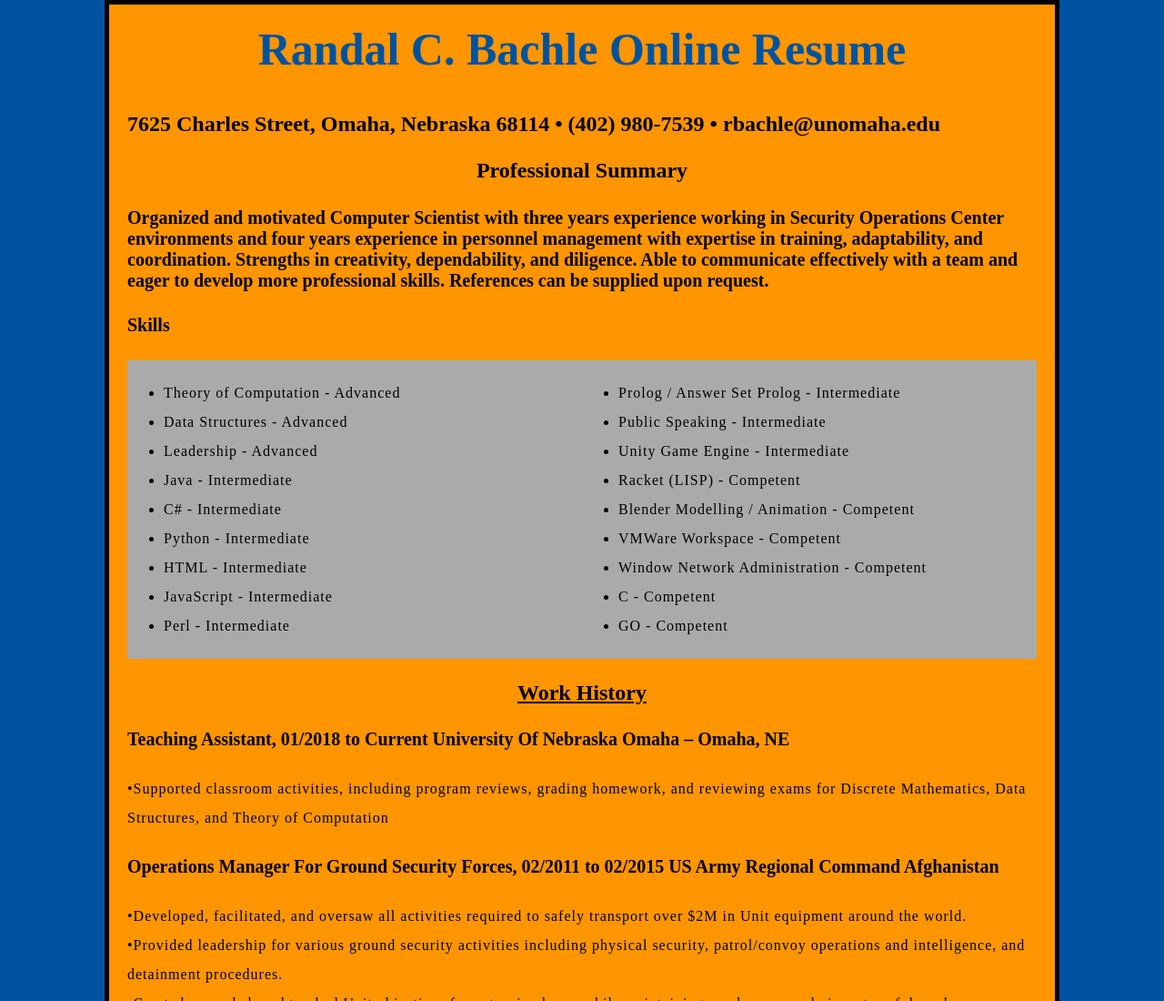
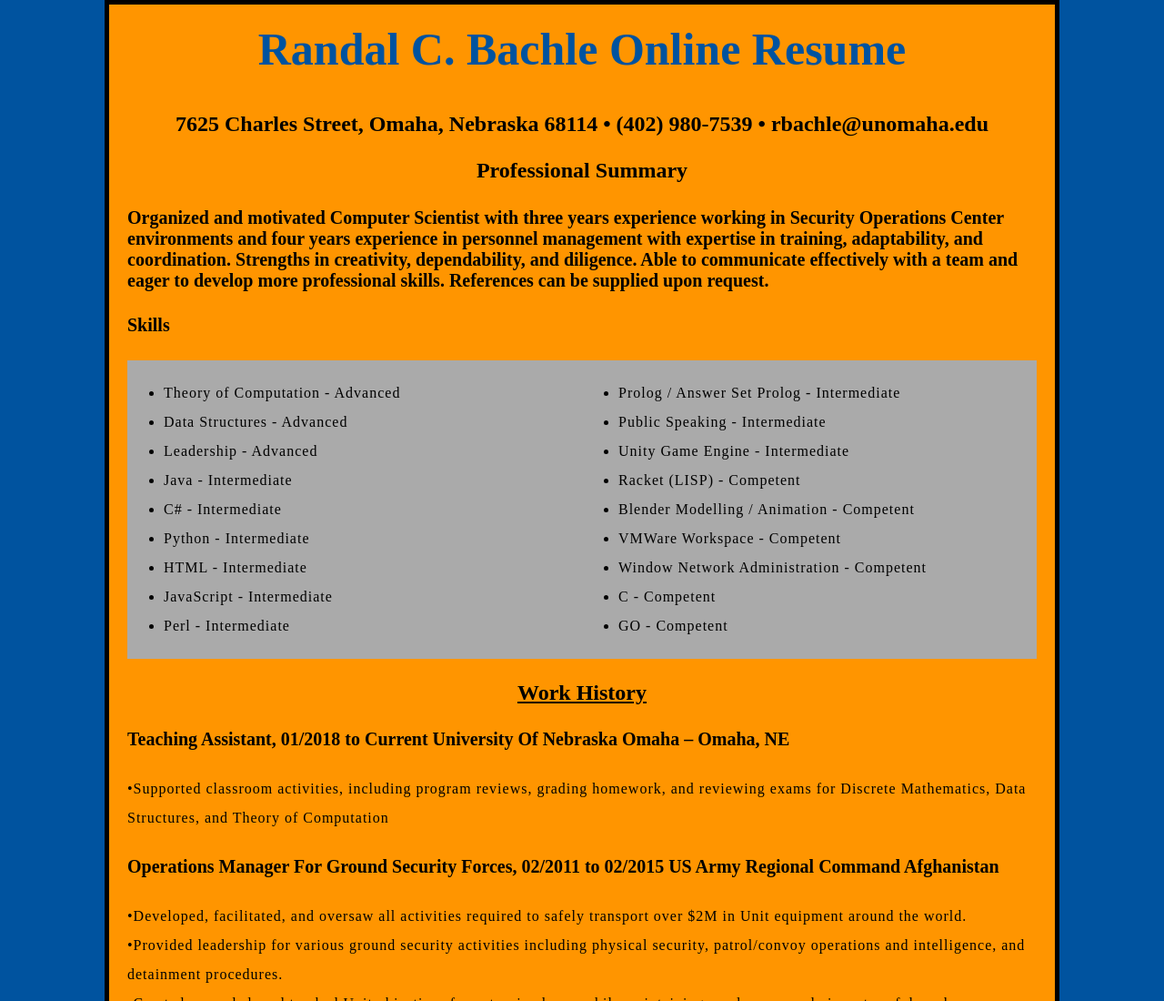
Before and after one commit to bachlerandal/bachle.github.io, a plain HTML site: page index.html in a window 1280 px wide. Shown: the top 1100 px of the page at 91% size. Drawn offline with Linux system fonts and the light colour scheme.

Commit message:
Update index.html

```diff
--- a/index.html
+++ b/index.html
@@ -7,7 +7,7 @@
     <title>Bachle Resume Page</title>
   </head>
   <h1>Randal C. Bachle Online Resume</h1>
-<h2>7625 Charles Street, Omaha, Nebraska 68114 • (402) 980-7539 • rbachle@unomaha.edu</h2>
+<h2><center>7625 Charles Street, Omaha, Nebraska 68114 • (402) 980-7539 • rbachle@unomaha.edu</center></h2>
 <h3>Professional Summary</h3>
 <h4>Organized and motivated Computer Scientist with three years experience working in Security
 Operations Center environments and four years experience in personnel management with expertise in
```
